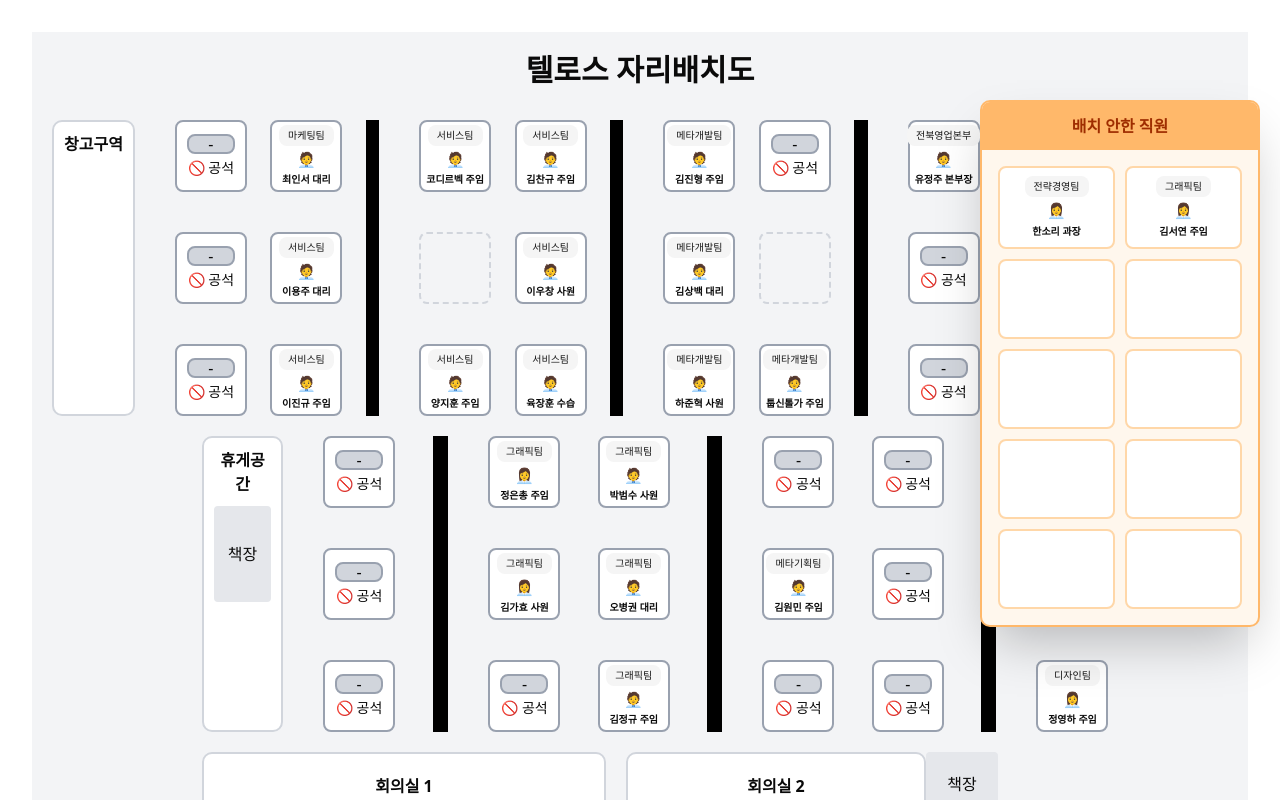
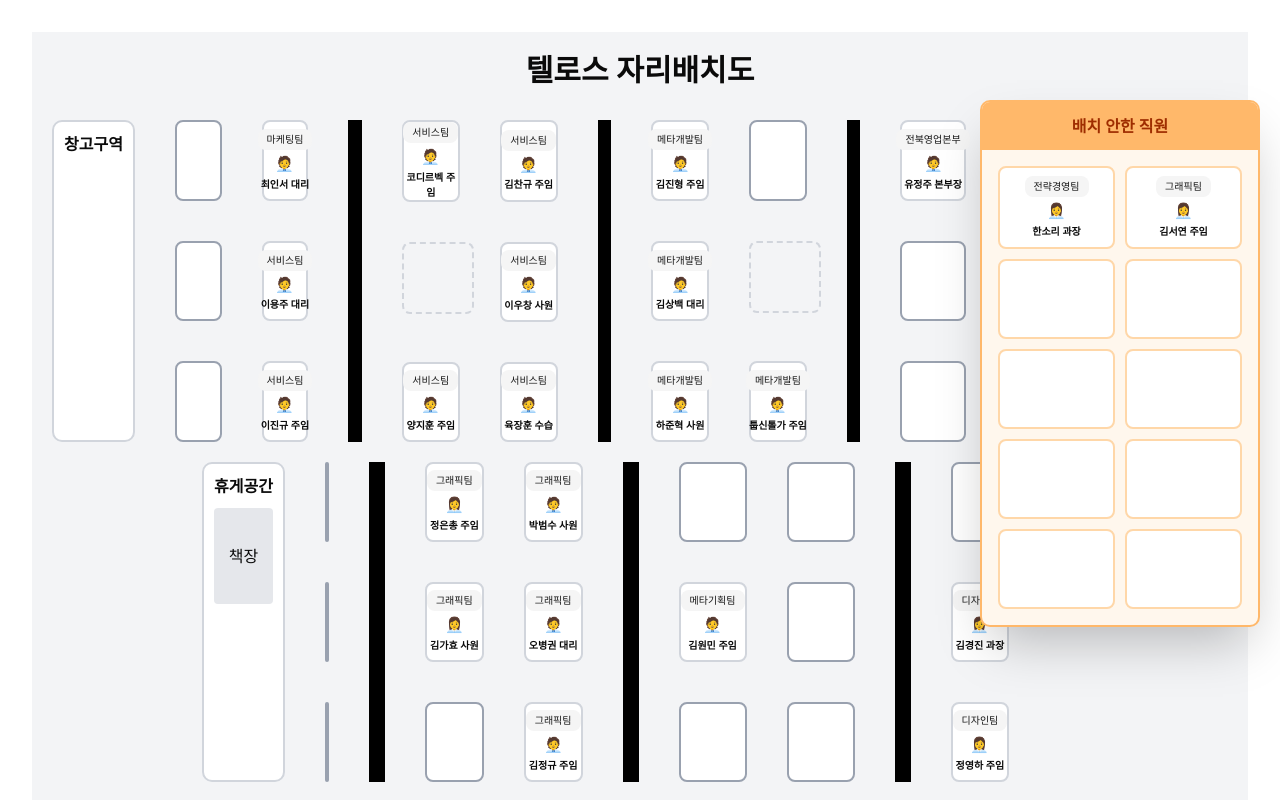
Before and after one commit to ywc0008/telos-seating-map, a React (Vite) app: page / in a window 1280 px wide. Shown: the top 800 px of the page. Built offline with nearby package versions, Linux system fonts and the light colour scheme.

Commit message:
feat: 자리 교체 기능 추가

```diff
--- a/src/App.tsx
+++ b/src/App.tsx
@@ -150,11 +150,35 @@ export default function App() {
   function handleDragEnd(event: DragEndEvent) {
     const { over, active } = event;
     if (over && active) {
-      // 배치 안한 직원 영역으로 이동하는 경우
-      if (over.id.toString().startsWith("waiting-")) {
-        movePerson(active.id as string, null);
+      const activePersonId = active.id as string;
+      const overSeatId = over.id as string;
+
+      // 대기 영역으로 이동하는 경우
+      if (overSeatId.startsWith("waiting-")) {
+        movePerson(activePersonId, null);
       } else {
-        movePerson(active.id as string, over.id as string);
+        // 이동하려는 좌석에 이미 다른 직원이 있는지 확인
+        const personInTargetSeat = getPersonBySeat(overSeatId);
+
+        if (personInTargetSeat) {
+          // 자리 교체: 두 직원의 좌석을 서로 바꿈
+          const activePerson = getPersonById(activePersonId);
+          if (activePerson) {
+            setPeople((prev) =>
+              prev.map((p) => {
+                if (p.id === activePersonId) {
+                  return { ...p, seat: overSeatId };
+                } else if (p.id === personInTargetSeat.id) {
+                  return { ...p, seat: activePerson.seat };
+                }
+                return p;
+              })
+            );
+          }
+        } else {
+          // 빈 좌석으로 이동
+          movePerson(activePersonId, overSeatId);
+        }
       }
     }
     setActiveId(null);
--- a/src/components/Seat.tsx
+++ b/src/components/Seat.tsx
@@ -6,17 +6,50 @@ interface SeatProps {
 }
 
 export default function Seat({ id, children }: SeatProps) {
-  const { setNodeRef, isOver } = useDroppable({ id });
+  const { isOver, setNodeRef, active } = useDroppable({
+    id,
+    // disabled 제거 - 자리 교체를 위해 항상 드롭 가능하게 함
+  });
+
+  const isOccupied = !!children;
+  const isDraggingOverOccupied = isOver && isOccupied && active;
 
   return (
     <div
       ref={setNodeRef}
-      className={`w-18 h-18 rounded-md border-2 border-gray-400 flex items-center justify-center transition-all duration-200 ${isOver ? 'bg-blue-100' : 'bg-white'}`}
+      className={`
+        relative
+        min-h-[80px]
+        border-2
+        rounded-md
+        flex
+        items-center
+        justify-center
+        transition-all
+        ${isOccupied
+          ? 'bg-white border-gray-300'
+          : 'bg-white border-gray-400'
+        }
+        ${isOver && !isOccupied
+          ? 'border-blue-500 bg-blue-50 scale-105'
+          : ''
+        }
+        ${isDraggingOverOccupied
+          ? 'border-yellow-500 bg-yellow-50'
+          : ''
+        }
+        ${!isOccupied && !isOver
+          ? 'hover:bg-gray-50'
+          : ''
+        }
+      `}
     >
-      <div>{children ? children : <div className='flex flex-col items-center justify-center gap-1'>
-        <div className='bg-gray-300 border-2 border-gray-400 rounded-md w-12 h-5 flex items-center justify-center'>-</div>
-        <span className='text-sm'>🚫 공석</span>
-        </div>}</div>
+      {isDraggingOverOccupied && (
+        <div className="absolute inset-0 flex items-center justify-center bg-yellow-400 bg-opacity-20 rounded-md pointer-events-none">
+          <span className="text-yellow-700 font-bold text-xs">자리 교체</span>
+        </div>
+      )}
+      {children}
     </div>
   );
 }
```
